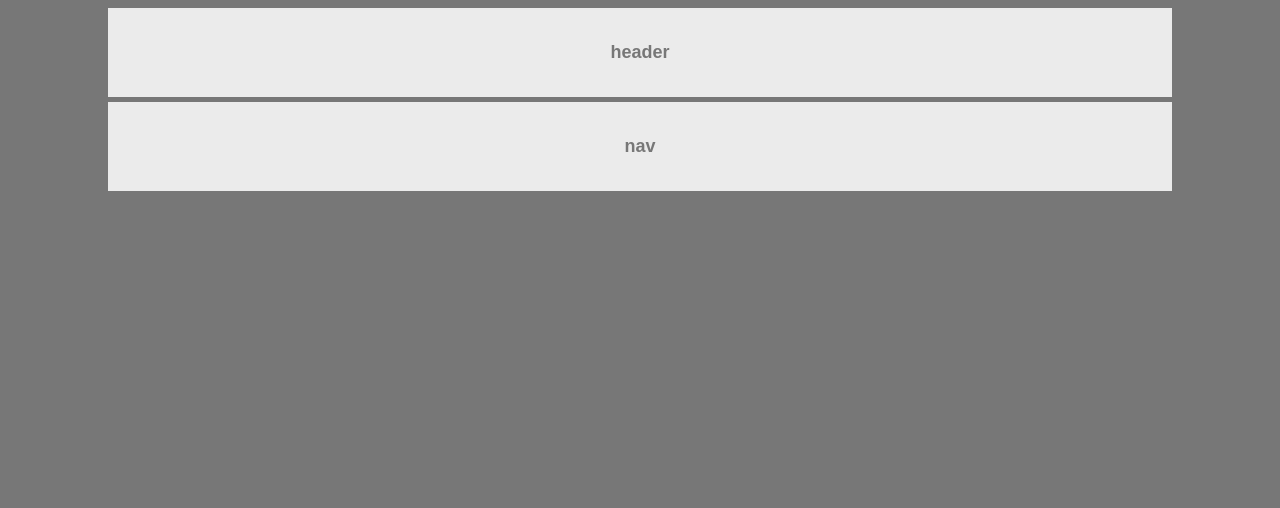
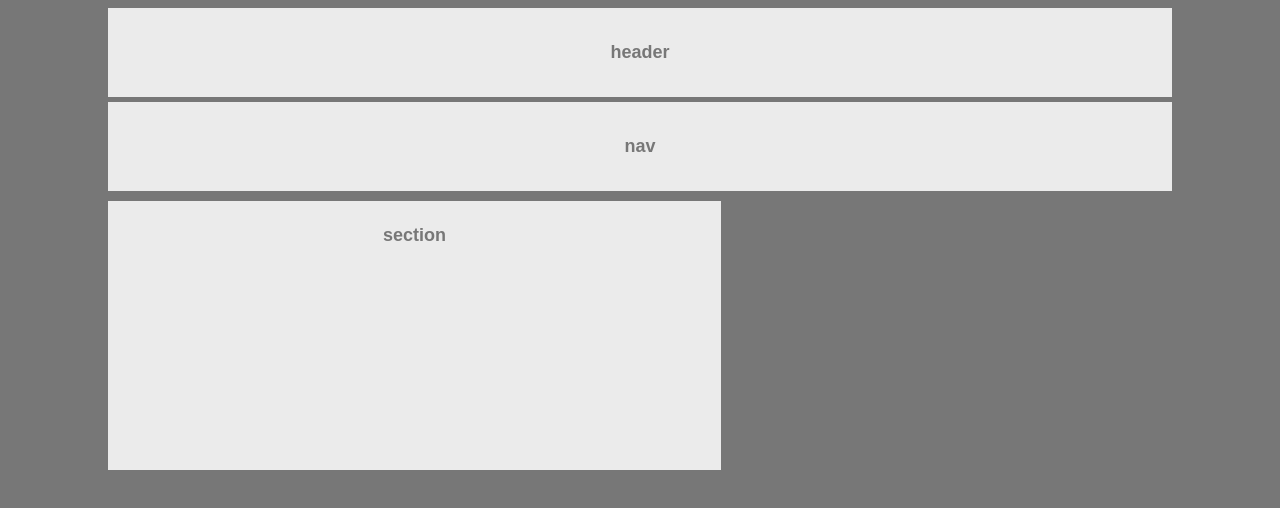
Before and after one commit to lindsnicolewalker/lindsnicolewalker.github.io, a plain HTML site: page index.html in a window 1280 px wide. Drawn offline with Linux system fonts and the light colour scheme.

Commit message:
add a section class in html and style with css

```diff
--- a/index.html
+++ b/index.html
@@ -18,5 +18,8 @@
     <h4>nav</h4>
   </div>
 
+  <div class="section">
+    <h4>section</h4>
+  </div>
 
 </body>
--- a/style.css
+++ b/style.css
@@ -22,3 +22,13 @@ font-size: 18px;
     text-align: center;
     color: #777
 }
+
+.section {
+    background-color: #ebebeb;
+    margin: 5px 5px 5px 100px;
+    float: left;
+    padding-bottom: 200px;
+    padding-left:275px;
+    padding-right:275px;
+
+}
```
